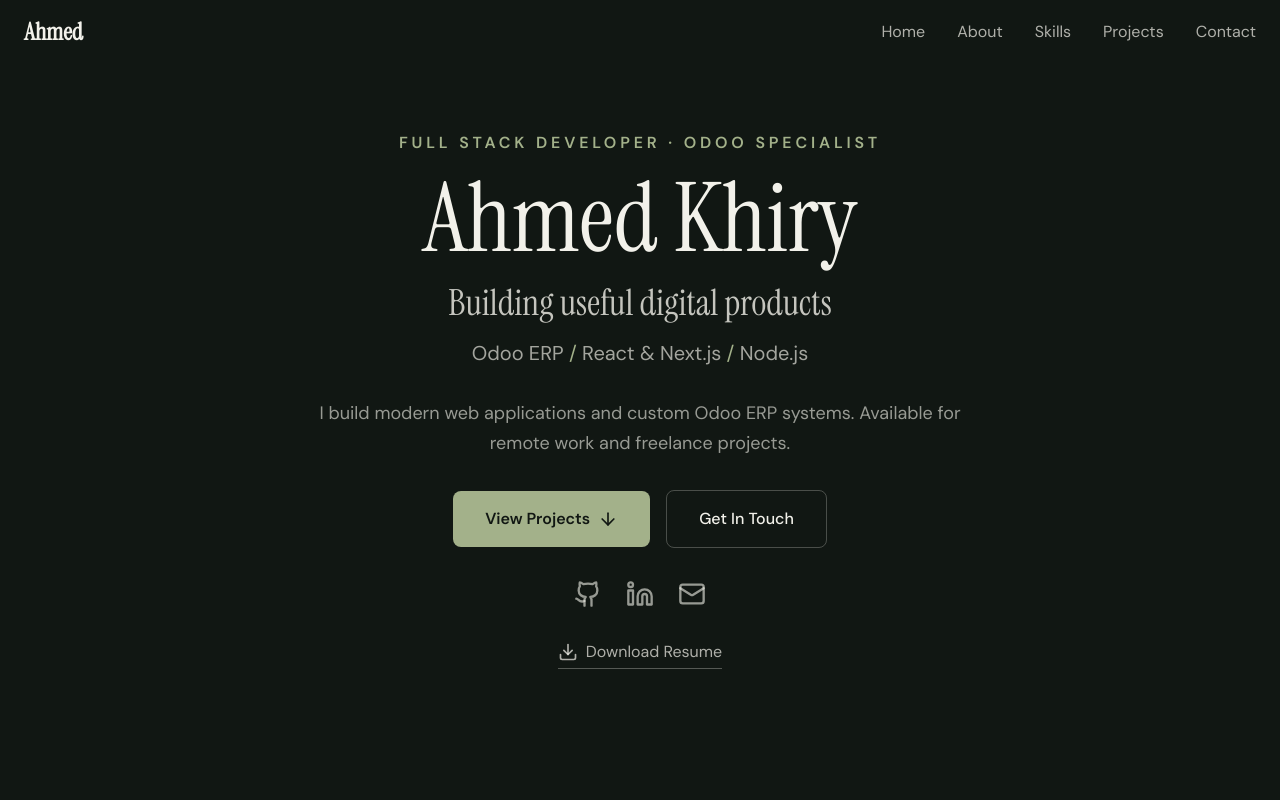
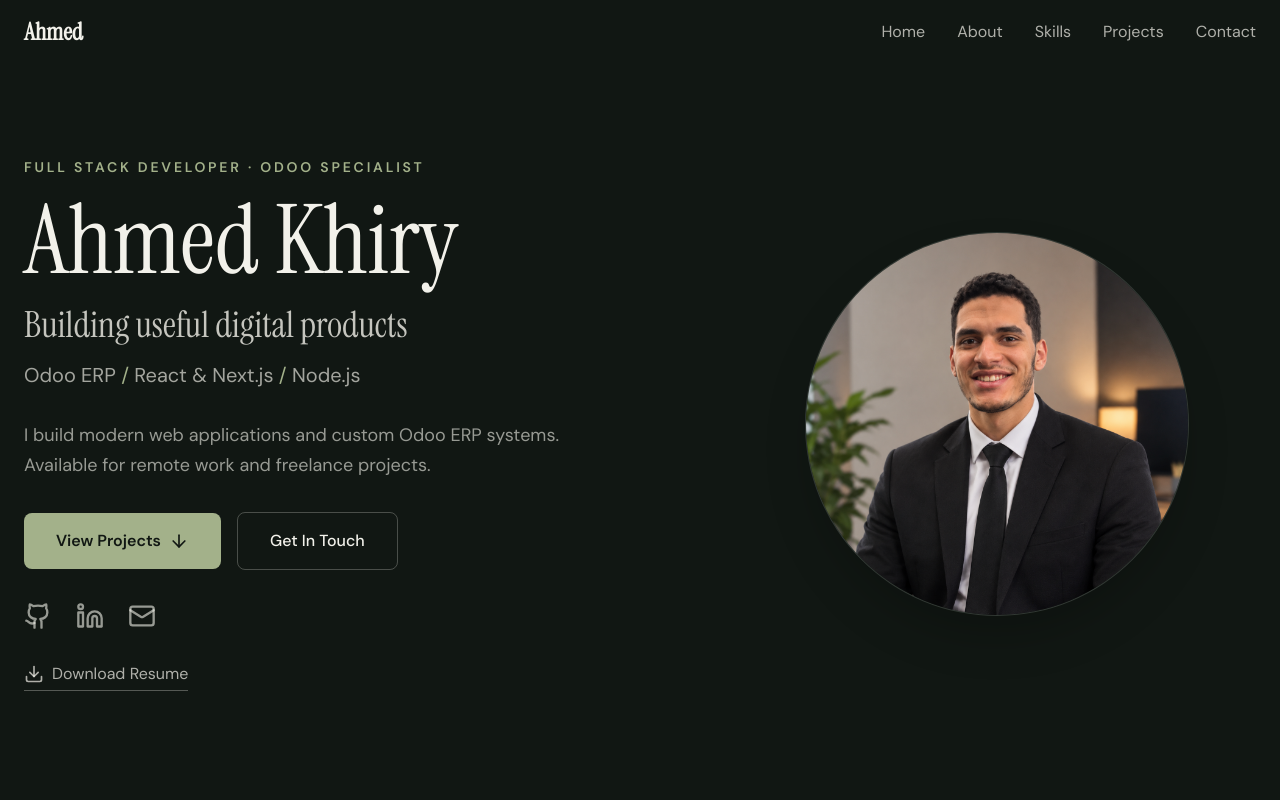
Before and after one commit to khiry13/ahmed-khiry-portfolio, a Next.js app: page / in a window 1280 px wide. Shown: the top 800 px of the page. Built offline with nearby package versions, Linux system fonts and the light colour scheme.

Commit message:
add profile image to hero section

```diff
--- a/components/Hero.tsx
+++ b/components/Hero.tsx
@@ -1,6 +1,7 @@
 "use client";
 
 import { useEffect, useState } from "react";
+import Image from "next/image";
 import { Github, Linkedin, Mail, Download, ArrowDown } from "lucide-react";
 
 const Hero = () => {
@@ -20,40 +21,38 @@ const Hero = () => {
   return (
     <section
       id="home"
-      className="min-h-screen flex items-center justify-center relative overflow-hidden"
+      className="min-h-screen flex items-center relative overflow-hidden"
     >
-      <div className="max-w-7xl mx-auto px-6 py-20 relative z-10">
-        <div className="text-center space-y-8">
-          {/* Title Animation */}
+      <div className="max-w-7xl w-full mx-auto px-6 pt-28 pb-16 relative z-10">
+        <div className="grid lg:grid-cols-[1.1fr_0.9fr] gap-12 lg:gap-20 items-center">
+          <div className="space-y-8 text-left">
             <div
               className={`space-y-4 ${isVisible ? "animate-slide-up" : "opacity-0"}`}
             >
-            <p className="text-primary text-sm md:text-base font-semibold tracking-[0.24em] uppercase">
+              <p className="text-primary text-xs md:text-sm font-semibold tracking-[0.2em] uppercase">
                 Full Stack Developer · Odoo Specialist
               </p>
-            <h1 className="text-6xl md:text-8xl font-display font-normal text-light">
+              <h1 className="text-6xl md:text-7xl xl:text-8xl font-display font-normal text-light">
                 Ahmed Khiry
               </h1>
               <h2 className="text-2xl md:text-4xl font-display text-light/80">
                 Building useful digital products
               </h2>
-            <p className="text-lg md:text-xl text-light/65 max-w-3xl mx-auto">
+              <p className="text-lg md:text-xl text-light/65">
                 Odoo ERP <span className="text-primary">/</span> React & Next.js{" "}
                 <span className="text-primary">/</span> Node.js
               </p>
             </div>
 
-          {/* Description */}
             <p
-            className={`text-lg text-light/60 max-w-2xl mx-auto leading-relaxed ${isVisible ? "animate-fade-in stagger-2" : "opacity-0"}`}
+              className={`text-lg text-light/60 max-w-xl leading-relaxed ${isVisible ? "animate-fade-in stagger-2" : "opacity-0"}`}
             >
               I build modern web applications and custom Odoo ERP systems.
               Available for remote work and freelance projects.
             </p>
 
-          {/* CTA Buttons */}
             <div
-            className={`flex flex-wrap items-center justify-center gap-4 ${isVisible ? "animate-slide-up stagger-3" : "opacity-0"}`}
+              className={`flex flex-wrap items-center gap-4 ${isVisible ? "animate-slide-up stagger-3" : "opacity-0"}`}
             >
               <button
                 onClick={scrollToProjects}
@@ -70,9 +69,8 @@ const Hero = () => {
               </a>
             </div>
 
-          {/* Social Links */}
             <div
-            className={`flex items-center justify-center gap-6 ${isVisible ? "animate-fade-in stagger-4" : "opacity-0"}`}
+              className={`flex items-center gap-6 ${isVisible ? "animate-fade-in stagger-4" : "opacity-0"}`}
             >
               <a
                 href="https://github.com/khiry13"
@@ -101,7 +99,6 @@ const Hero = () => {
               </a>
             </div>
 
-          {/* Download CV */}
             <div
               className={`${isVisible ? "animate-fade-in stagger-5" : "opacity-0"}`}
             >
@@ -115,6 +112,28 @@ const Hero = () => {
               </a>
             </div>
           </div>
+
+          <div
+            className={`relative mx-auto w-full max-w-[27rem] ${
+              isVisible ? "animate-slide-up stagger-3" : "opacity-0"
+            }`}
+          >
+            {/* Decorative frame */}
+            {/* <div className="absolute -inset-3 translate-x-2 translate-y-2 rounded-full border border-primary/25" /> */}
+
+            {/* Circular image */}
+            <figure className="relative mx-auto aspect-square w-full max-w-[24rem] overflow-hidden rounded-full border border-white/10 bg-surface shadow-2xl">
+              <Image
+                src="/images/profile01.png"
+                alt="Ahmed Khiry"
+                fill
+                priority
+                sizes="(max-width: 1024px) 90vw, 384px"
+                className="object-cover object-[center_25%] transition-transform duration-700 hover:scale-105"
+              />
+            </figure>
+          </div>
+        </div>
       </div>
     </section>
   );
```
Also changed, not shown: public/images/profile01.png (added). Lines whose indentation alone changed are shown as unchanged.
